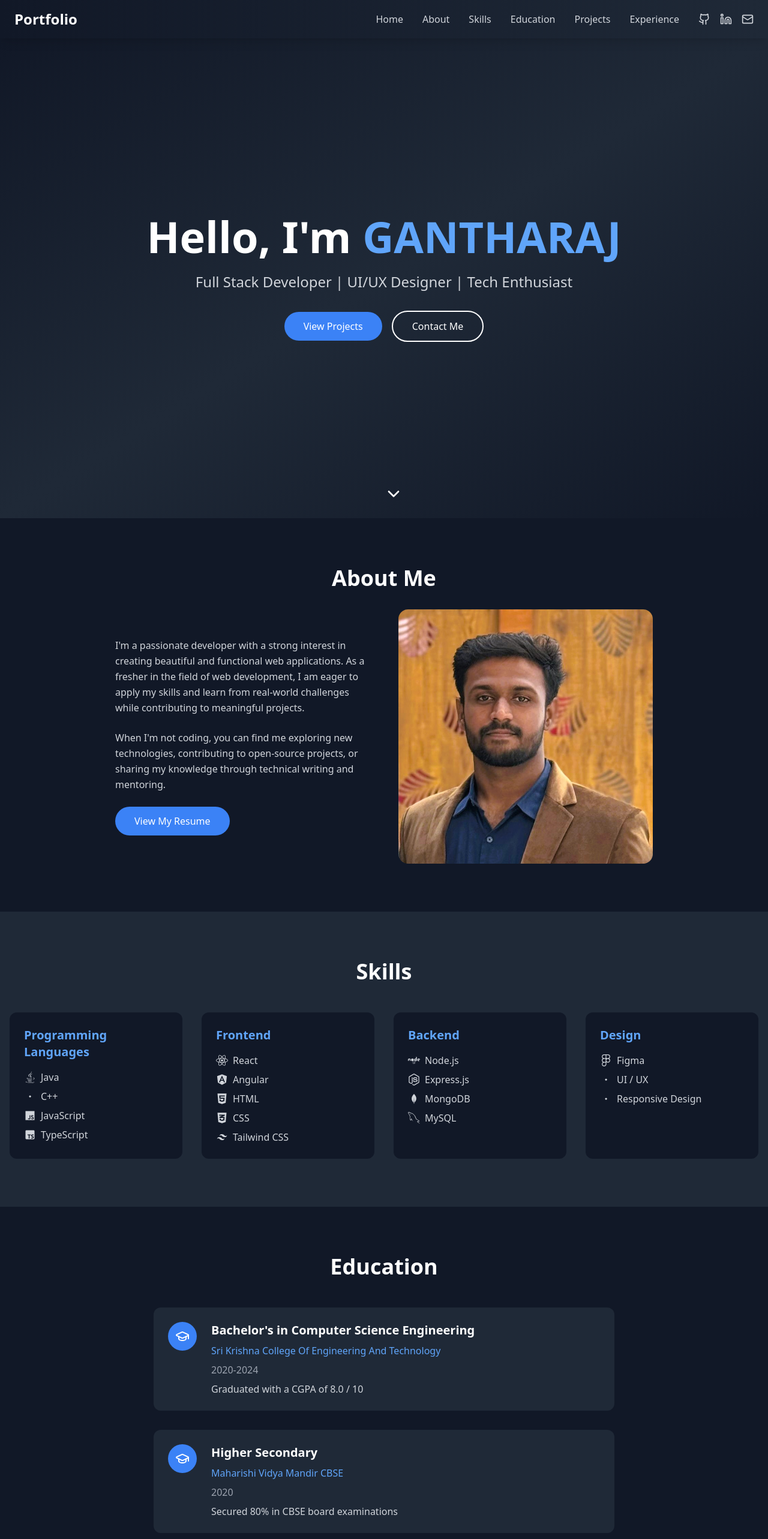
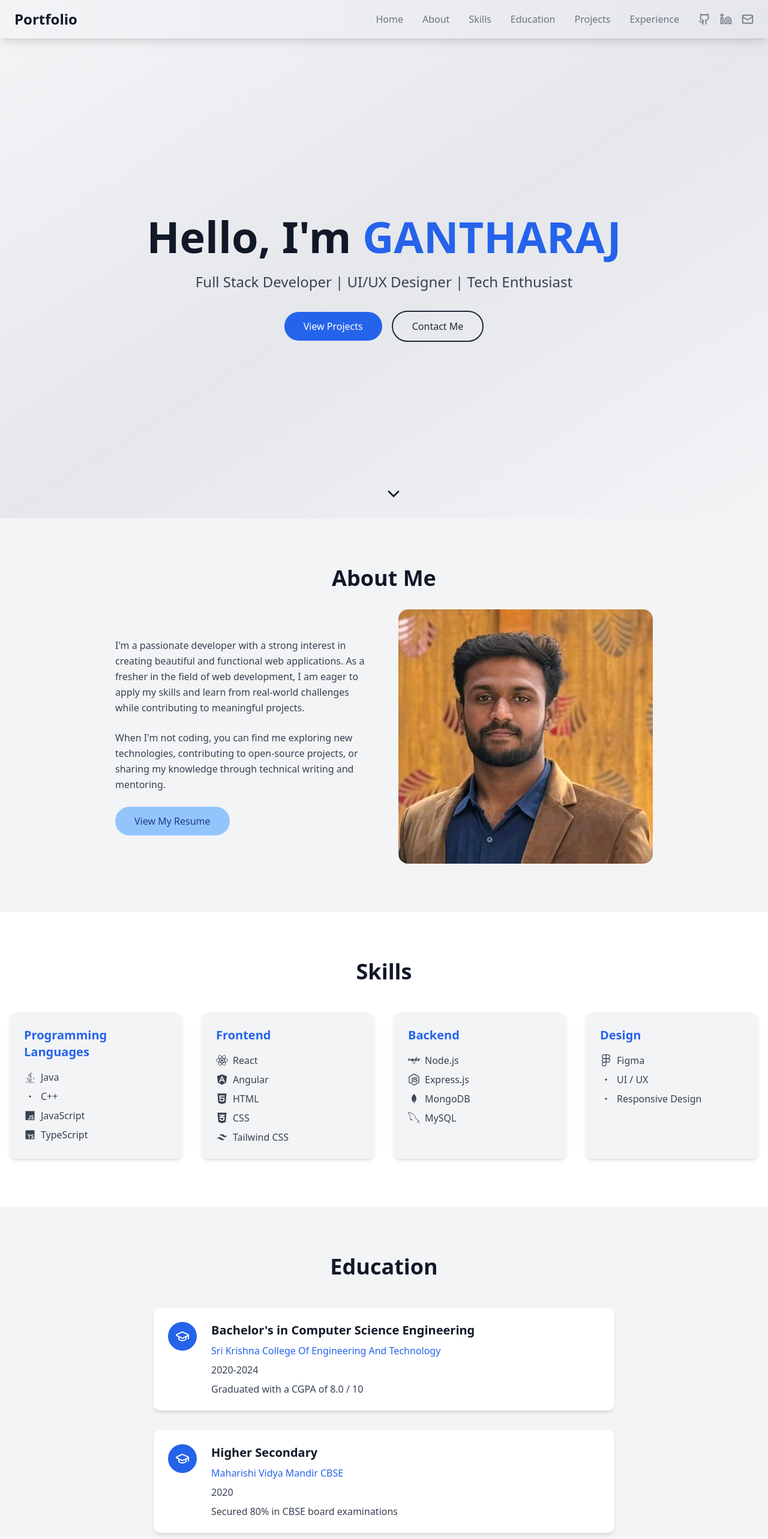
Before and after one commit to nngantharaj/Portfolio, a React (Vite) app: page / in a window 1280 px wide. Shown: the top 2566 px of the page at 60% size. Built offline with nearby package versions, Linux system fonts and the light colour scheme.

Commit message:
Dark and light mode added

```diff
--- a/src/components/Header.jsx
+++ b/src/components/Header.jsx
@@ -5,28 +5,29 @@ const Header = () => {
   const [isMenuOpen, setIsMenuOpen] = useState(false);
 
   return (
-    <header className="fixed w-full top-0 z-50 bg-gradient-to-r from-gray-900 to-gray-800 shadow-lg">
+    <header className="fixed w-full top-0 z-50 bg-gradient-to-r from-gray-100 to-gray-200 dark:from-gray-900 dark:to-gray-800 shadow-lg transition-colors duration-300">
       <nav className="container mx-auto px-6 py-4">
         <div className="flex items-center justify-between">
-          <div className="text-2xl font-bold text-white">Portfolio</div>
+          {/* Logo / Title */}
+          <div className="text-2xl font-bold text-gray-900 dark:text-white">Portfolio</div>
 
           {/* Desktop Navigation */}
           <div className="hidden md:flex items-center space-x-8">
-            <a href="#home" className="text-gray-300 hover:text-white transition-colors">Home</a>
-            <a href="#about" className="text-gray-300 hover:text-white transition-colors">About</a>
-            <a href="#skills" className="text-gray-300 hover:text-white transition-colors">Skills</a>
-            <a href="#education" className="text-gray-300 hover:text-white transition-colors">Education</a>
-            <a href="#projects" className="text-gray-300 hover:text-white transition-colors">Projects</a>
-            <a href="#experience" className="text-gray-300 hover:text-white transition-colors">Experience</a>
+            <a href="#home" className="text-gray-500 dark:text-gray-300 hover:text-gray-800 dark:hover:text-white  transition-colors">Home</a>
+            <a href="#about" className="text-gray-500 dark:text-gray-300 hover:text-gray-800 dark:hover:text-white transition-colors">About</a>
+            <a href="#skills" className="text-gray-500 dark:text-gray-300 hover:text-gray-800 dark:hover:text-white transition-colors">Skills</a>
+            <a href="#education" className="text-gray-500 dark:text-gray-300 hover:text-gray-800 dark:hover:text-white transition-colors">Education</a>
+            <a href="#projects" className="text-gray-500 dark:text-gray-300 hover:text-gray-800 dark:hover:text-white transition-colors">Projects</a>
+            <a href="#experience" className="text-gray-500 dark:text-gray-300 hover:text-gray-800 dark:hover:text-white transition-colors">Experience</a>
 
             <div className="flex items-center space-x-4">
-              <a href="https://github.com/nngantharaj" target="_blank" rel="noopener noreferrer" className="text-gray-300 hover:text-white">
+              <a href="https://github.com/nngantharaj" target="_blank" rel="noopener noreferrer" className="text-gray-500 dark:text-gray-300 hover:text-gray-800 dark:hover:text-white transition-colors">
                 <Github size={20} />
               </a>
-              <a href="https://www.linkedin.com/in/nngantharaj" target="_blank" rel="noopener noreferrer" className="text-gray-300 hover:text-white">
+              <a href="https://www.linkedin.com/in/nngantharaj" target="_blank" rel="noopener noreferrer" className="text-gray-500 dark:text-gray-300 hover:text-gray-800 dark:hover:text-white transition-colors">
                 <Linkedin size={20} />
               </a>
-              <a href="mailto:nngantharaj@gmail.com" className="text-gray-300 hover:text-white">
+              <a href="mailto:nngantharaj@gmail.com" className="text-gray-500 dark:text-gray-300 hover:text-gray-800 dark:hover:text-white transition-colors">
                 <Mail size={20} />
               </a>
             </div>
@@ -34,7 +35,7 @@ const Header = () => {
 
           {/* Mobile Menu Button */}
           <button
-            className="md:hidden text-white"
+            className="md:hidden text-gray-900 dark:text-white"
             onClick={() => setIsMenuOpen(!isMenuOpen)}
           >
             {isMenuOpen ? <X size={24} /> : <Menu size={24} />}
@@ -44,12 +45,12 @@ const Header = () => {
         {/* Mobile Navigation */}
         {isMenuOpen && (
           <div className="md:hidden mt-4 space-y-4">
-            <a href="#home" className="block text-gray-300 hover:text-white">Home</a>
-            <a href="#about" className="block text-gray-300 hover:text-white">About</a>
-            <a href="#skills" className="block text-gray-300 hover:text-white">Skills</a>
-            <a href="#education" className="block text-gray-300 hover:text-white">Education</a>
-            <a href="#projects" className="block text-gray-300 hover:text-white">Projects</a>
-            <a href="#experience" className="block text-gray-300 hover:text-white">Experience</a>
+            <a href="#home" className="block text-gray-500 dark:text-gray-300 hover:text-gray-800 dark:hover:text-white transition-colors">Home</a>
+            <a href="#about" className="block text-gray-500 dark:text-gray-300 hover:text-gray-800 dark:hover:text-white transition-colors">About</a>
+            <a href="#skills" className="block text-gray-500 dark:text-gray-300 hover:text-gray-800 dark:hover:text-white transition-colors">Skills</a>
+            <a href="#education" className="block text-gray-500 dark:text-gray-300 hover:text-gray-800 dark:hover:text-white transition-colors">Education</a>
+            <a href="#projects" className="block text-gray-500 dark:text-gray-300 hover:text-gray-800 dark:hover:text-white transition-colors">Projects</a>
+            <a href="#experience" className="block text-gray-500 dark:text-gray-300 hover:text-gray-800 dark:hover:text-white transition-colors">Experience</a>
           </div>
         )}
       </nav>
--- a/src/components/sections/AboutSection.jsx
+++ b/src/components/sections/AboutSection.jsx
@@ -9,7 +9,10 @@ const AboutSection = () => {
   });
 
   return (
-    <section id="about" className="py-20 bg-gray-900">
+    <section
+      id="about"
+      className="py-20 bg-gray-100 dark:bg-gray-900 transition-colors duration-300"
+    >
       <div className="container mx-auto px-4">
         <motion.div
           ref={ref}
@@ -18,26 +21,36 @@ const AboutSection = () => {
           transition={{ duration: 0.8 }}
           className="max-w-4xl mx-auto"
         >
-          <h2 className="text-4xl font-bold text-white mb-8 text-center">About Me</h2>
+          <h2
+            className="text-4xl font-bold text-gray-900 dark:text-white mb-8 text-center"
+          >
+            About Me
+          </h2>
 
           <div className="grid md:grid-cols-2 gap-12 items-center">
             <div className="space-y-6">
-              <p className="text-gray-300 leading-relaxed">
+              <p
+                className="text-gray-700 dark:text-gray-300 leading-relaxed"
+              >
                 I'm a passionate developer with a strong interest in creating beautiful and functional web applications.
                 As a fresher in the field of web development, I am eager to apply my skills and learn from real-world
                 challenges while contributing to meaningful projects.
               </p>
-              <p className="text-gray-300 leading-relaxed">
+              <p
+                className="text-gray-700 dark:text-gray-300 leading-relaxed"
+              >
                 When I'm not coding, you can find me exploring new technologies, contributing to open-source projects,
                 or sharing my knowledge through technical writing and mentoring.
               </p>
               {/* Button to view PDF Resume */}
               <a
-                href="/Resume.pdf"  // Replace with the actual path to your PDF
+                href="/Resume.pdf" // Replace with the actual path to your PDF
                 target="_blank"
                 rel="noopener noreferrer"
               >
-                <button className="mt-6 bg-blue-500 text-white px-8 py-3 rounded-full hover:bg-blue-600 transition-colors">
+                <button
+                  className="mt-6 bg-blue-300 dark:bg-blue-500 text-blue-900 dark:text-white px-8 py-3 rounded-full hover:bg-blue-400 dark:hover:bg-blue-600 transition-colors"
+                >
                   View My Resume
                 </button>
               </a>
--- a/src/components/sections/EducationSection.jsx
+++ b/src/components/sections/EducationSection.jsx
@@ -31,7 +31,10 @@ const EducationSection = () => {
   });
 
   return (
-    <section id="education" className="py-20 bg-gray-900">
+    <section
+      id="education"
+      className="py-20 bg-gray-100 dark:bg-gray-900 transition-colors duration-300"
+    >
       <div className="container mx-auto px-4">
         <motion.div
           ref={ref}
@@ -39,7 +42,11 @@ const EducationSection = () => {
           animate={inView ? { opacity: 1 } : {}}
           transition={{ duration: 0.8 }}
         >
-          <h2 className="text-4xl font-bold text-white mb-12 text-center">Education</h2>
+          <h2
+            className="text-4xl font-bold text-gray-900 dark:text-white mb-12 text-center"
+          >
+            Education
+          </h2>
 
           <div className="max-w-3xl mx-auto space-y-8">
             {education.map((edu, index) => (
@@ -48,19 +55,29 @@ const EducationSection = () => {
                 initial={{ opacity: 0, x: -50 }}
                 animate={inView ? { opacity: 1, x: 0 } : {}}
                 transition={{ duration: 0.5, delay: index * 0.2 }}
-                className="bg-gray-800 p-6 rounded-xl flex gap-6"
+                className="bg-white dark:bg-gray-800 p-6 rounded-xl flex gap-6 shadow-md transition-colors"
               >
                 <div className="flex-shrink-0">
-                  <div className="w-12 h-12 bg-blue-500 rounded-full flex items-center justify-center">
-                    <GraduationCap className="text-white w-6 h-6" />
+                  <div className="w-12 h-12 bg-blue-600 dark:bg-blue-500 rounded-full flex items-center justify-center">
+                    <GraduationCap className="text-white dark:text-white w-6 h-6" />
                   </div>
                 </div>
 
                 <div>
-                  <h3 className="text-xl font-semibold text-white mb-2">{edu.degree}</h3>
-                  <p className="text-blue-400 mb-2">{edu.school}</p>
-                  <p className="text-gray-400 mb-2">{edu.year}</p>
-                  <p className="text-gray-300">{edu.description}</p>
+                  <h3
+                    className="text-xl font-semibold text-gray-900 dark:text-white mb-2"
+                  >
+                    {edu.degree}
+                  </h3>
+                  <p className="text-blue-600 dark:text-blue-400 mb-2">
+                    {edu.school}
+                  </p>
+                  <p className="text-gray-700 dark:text-gray-400 mb-2">
+                    {edu.year}
+                  </p>
+                  <p className="text-gray-700 dark:text-gray-300">
+                    {edu.description}
+                  </p>
                 </div>
               </motion.div>
             ))}
--- a/src/components/sections/IntroSection.jsx
+++ b/src/components/sections/IntroSection.jsx
@@ -4,26 +4,33 @@ import { ChevronDown } from 'lucide-react';
 
 const IntroSection = () => {
   return (
-    <section id="home" className="min-h-screen flex items-center justify-center relative">
-      <div className="absolute inset-0 bg-gradient-to-br from-gray-900 via-gray-800 to-gray-900" />
+    <section
+      id="home"
+      className="min-h-screen flex items-center justify-center relative"
+    >
+      {/* Gradient Background */}
+      <div className="absolute inset-0 bg-gradient-to-br from-gray-100 via-gray-200 to-gray-100 dark:from-gray-900 dark:via-gray-800 dark:to-gray-900 transition-colors duration-300" />
 
+      {/* Content */}
       <motion.div
         initial={{ opacity: 0, y: 20 }}
         animate={{ opacity: 1, y: 0 }}
         transition={{ duration: 1 }}
         className="text-center z-10 px-4"
       >
+        {/* Heading */}
         <motion.h1
-          className="text-5xl md:text-7xl font-bold text-white mb-6"
+          className="text-5xl md:text-7xl font-bold text-gray-900 dark:text-white mb-6 transition-colors duration-300"
           initial={{ scale: 0.5 }}
           animate={{ scale: 1 }}
           transition={{ duration: 0.5 }}
         >
-          Hello, I'm <span className="text-blue-400">GANTHARAJ</span>
+          Hello, I'm <span className="text-blue-600 dark:text-blue-400">GANTHARAJ</span>
         </motion.h1>
 
+        {/* Subheading */}
         <motion.p
-          className="text-xl md:text-2xl text-gray-300 mb-8"
+          className="text-xl md:text-2xl text-gray-700 dark:text-gray-300 mb-8 transition-colors duration-300"
           initial={{ opacity: 0 }}
           animate={{ opacity: 1 }}
           transition={{ delay: 0.5 }}
@@ -31,31 +38,39 @@ const IntroSection = () => {
           Full Stack Developer | UI/UX Designer | Tech Enthusiast
         </motion.p>
 
+        {/* Buttons */}
         <motion.div
           initial={{ opacity: 0 }}
           animate={{ opacity: 1 }}
           transition={{ delay: 1 }}
           className="space-x-4"
         >
+          {/* Projects Button */}
           <a href="#projects">
-            <button className="bg-blue-500 text-white px-8 py-3 rounded-full hover:bg-blue-600 transition-colors">
+            <button className="bg-blue-600 dark:bg-blue-500 text-white dark:text-white px-8 py-3 rounded-full hover:bg-blue-700 dark:hover:bg-blue-600 transition-colors">
               View Projects
             </button>
           </a>
-          <a href="mailto:nngantharaj@gmail.com" className="text-gray-300 hover:text-white">
-            <button className="border-2 border-white text-white px-8 py-3 rounded-full hover:bg-white hover:text-gray-900 transition-colors">
+
+          {/* Contact Me Button */}
+          <a
+            href="mailto:nngantharaj@gmail.com"
+            className="text-gray-800 dark:text-gray-300 hover:text-gray-900 dark:hover:text-white transition-colors"
+          >
+            <button className="border-2 border-gray-800 dark:border-white text-gray-800 dark:text-white px-8 py-3 rounded-full hover:bg-gray-800 dark:hover:bg-white hover:text-white dark:hover:text-gray-900 transition-colors">
               Contact Me
             </button>
           </a>
         </motion.div>
       </motion.div>
 
+      {/* Scroll Down Indicator */}
       <motion.div
         className="absolute bottom-8 left-1/2 transform -translate-x-1/2"
         animate={{ y: [0, 10, 0] }}
         transition={{ repeat: Infinity, duration: 1.5 }}
       >
-        <ChevronDown className="text-white w-8 h-8" />
+        <ChevronDown className="text-gray-900 dark:text-white w-8 h-8 transition-colors duration-300" />
       </motion.div>
     </section>
   );
--- a/src/components/sections/SkillsSection.jsx
+++ b/src/components/sections/SkillsSection.jsx
@@ -20,7 +20,10 @@ const SkillsSection = () => {
   });
 
   return (
-    <section id="skills" className="py-20 bg-gray-800">
+    <section
+      id="skills"
+      className="py-20 bg-white dark:bg-gray-800 transition-colors duration-300"
+    >
       <div className="container mx-auto px-4">
         <motion.div
           ref={ref}
@@ -28,7 +31,11 @@ const SkillsSection = () => {
           animate={inView ? { opacity: 1 } : {}}
           transition={{ duration: 0.8 }}
         >
-          <h2 className="text-4xl font-bold text-white mb-12 text-center">Skills</h2>
+          <h2
+            className="text-4xl font-bold text-gray-900 dark:text-white mb-12 text-center"
+          >
+            Skills
+          </h2>
 
           <div className="grid md:grid-cols-2 lg:grid-cols-4 gap-8">
             {skills.map((skillGroup, index) => (
@@ -37,12 +44,19 @@ const SkillsSection = () => {
                 initial={{ opacity: 0, y: 20 }}
                 animate={inView ? { opacity: 1, y: 0 } : {}}
                 transition={{ duration: 0.5, delay: index * 0.2 }}
-                className="bg-gray-900 p-6 rounded-xl"
+                className="bg-gray-100 dark:bg-gray-900 p-6 rounded-xl shadow-md transition-colors"
               >
-                <h3 className="text-xl font-semibold text-blue-400 mb-4">{skillGroup.category}</h3>
+                <h3
+                  className="text-xl font-semibold text-blue-600 dark:text-blue-400 mb-4"
+                >
+                  {skillGroup.category}
+                </h3>
                 <ul className="space-y-2">
                   {skillGroup.items.map((skill, idx) => (
-                    <li key={idx} className="text-gray-300 flex items-center">
+                    <li
+                      key={idx}
+                      className="text-gray-700 dark:text-gray-300 flex items-center"
+                    >
                       <span className="mr-2 text-xl">{skill.icon}</span>
                       {skill.name}
                     </li>
--- a/tailwind.config.js
+++ b/tailwind.config.js
@@ -1,6 +1,7 @@
 /** @type {import('tailwindcss').Config} */
 export default {
   content: ['./index.html', './src/**/*.{js,ts,jsx,tsx}'],
+  darkMode: 'media',
   theme: {
     extend: {},
   },
```
Also changed, not shown: src/components/Footer.jsx (+20 -5 lines), src/components/sections/ExperienceSection.jsx (+33 -12 lines), src/components/sections/ProjectsSection.jsx (+30 -9 lines).
